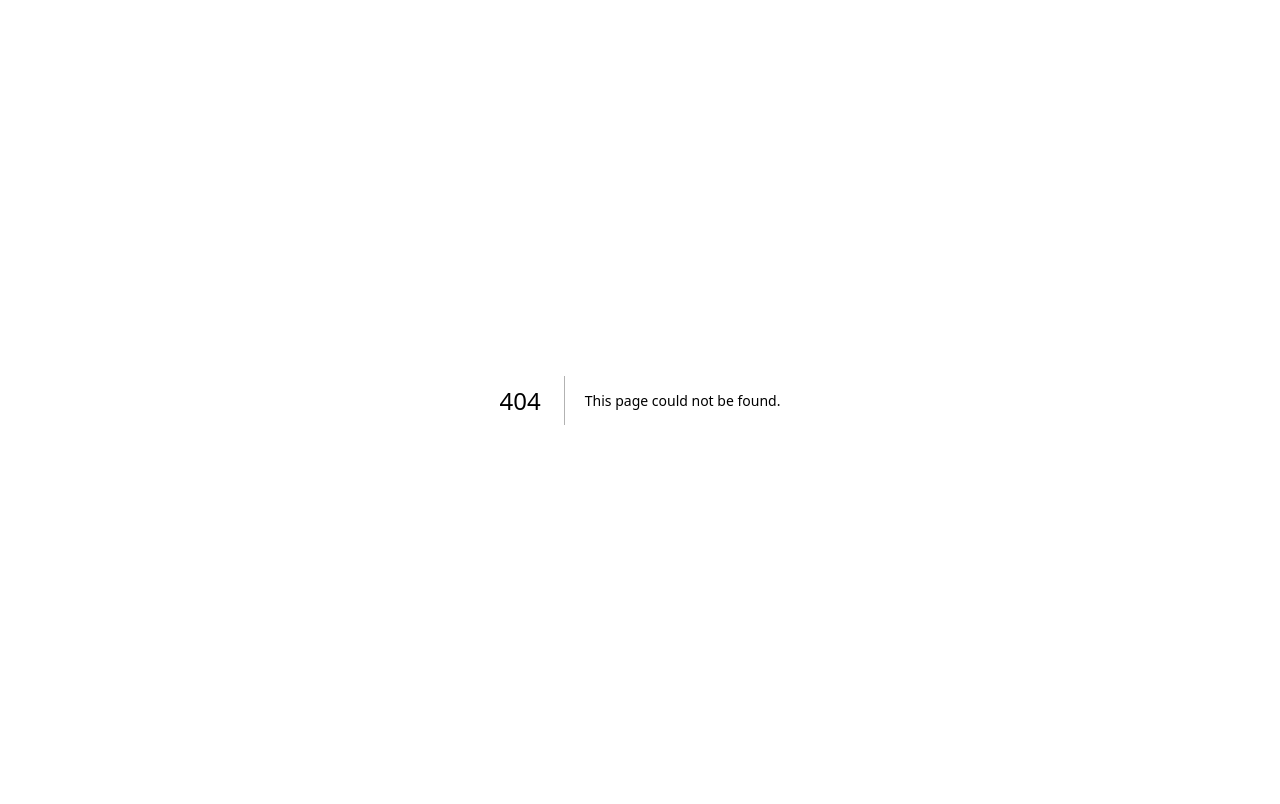
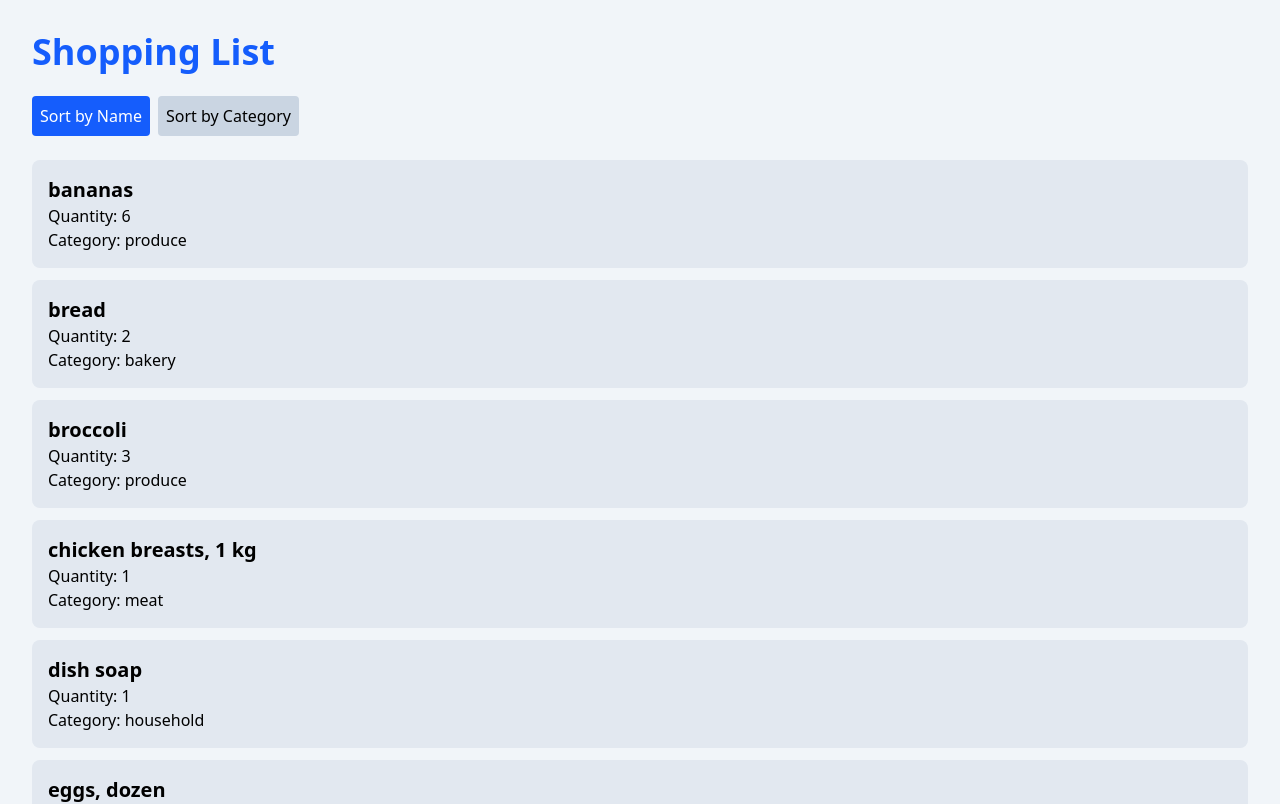
Before and after one commit to louispadillo/cprg306a-assignment, a Next.js app: page /week-6 in a window 1280 px wide. Before the commit this address had no page. Shown: the top 804 px of the page. Built offline with nearby package versions, Linux system fonts and the light colour scheme.

Commit message:
Add files via upload

```diff
--- /dev/null
+++ b/app/week-6/item-list.js
@@ -0,0 +1,68 @@
+"use client";
+
+import { useState } from "react";
+import Item from "./item";
+import items from "./items.json";
+
+export default function ItemList() {
+
+    const [sortBy, setSortBy] = useState("name");
+
+
+    const sortedItems = [...items].sort((a, b) => {
+
+        if (sortBy === "name") {
+            return a.name.localeCompare(b.name);
+        }
+
+        if (sortBy === "category") {
+            return a.category.localeCompare(b.category);
+        }
+
+        return 0;
+    });
+
+
+    return (
+        <div>
+
+            <button
+                onClick={() => setSortBy("name")}
+                className={`p-2 rounded mr-2 ${
+                    sortBy === "name"
+                    ? "bg-blue-600 text-white"
+                    : "bg-slate-300"
+                }`}
+            >
+                Sort by Name
+            </button>
+
+
+            <button
+                onClick={() => setSortBy("category")}
+                className={`p-2 rounded ${
+                    sortBy === "category"
+                    ? "bg-blue-600 text-white"
+                    : "bg-slate-300"
+                }`}
+            >
+                Sort by Category
+            </button>
+
+
+            <ul className="mt-6">
+
+                {sortedItems.map((item) => (
+                    <Item
+                        key={item.id}
+                        name={item.name}
+                        quantity={item.quantity}
+                        category={item.category}
+                    />
+                ))}
+
+            </ul>
+
+        </div>
+    );
+}
--- /dev/null
+++ b/app/week-6/item.js
@@ -0,0 +1,14 @@
+export default function Item({ name, quantity, category }) {
+    return (
+        <li className="bg-slate-200 p-4 rounded-lg mb-3">
+
+            <h2 className="text-xl font-bold">
+                {name}
+            </h2>
+
+            <p>Quantity: {quantity}</p>
+            <p>Category: {category}</p>
+
+        </li>
+    );
+}
--- /dev/null
+++ b/app/week-6/items.json
@@ -0,0 +1,74 @@
+[
+  {
+    "id": "1h2GJKH12gkHG31h1H",
+    "name": "milk, 4 L",
+    "quantity": 1,
+    "category": "dairy"
+  },
+  {
+    "id": "2KJH3k2j3H1k2J3K1H",
+    "name": "bread",
+    "quantity": 2,
+    "category": "bakery"
+  },
+  {
+    "id": "3h2KJH3k2j3H1k2J3",
+    "name": "eggs, dozen",
+    "quantity": 2,
+    "category": "dairy"
+  },
+  {
+    "id": "4k2J3K1H2GJKH12gk",
+    "name": "bananas",
+    "quantity": 6,
+    "category": "produce"
+  },
+  {
+    "id": "5H1h1H2KJH3k2j3H",
+    "name": "broccoli",
+    "quantity": 3,
+    "category": "produce"
+  },
+  {
+    "id": "6H1k2J3K1H2GJKH1",
+    "name": "chicken breasts, 1 kg",
+    "quantity": 1,
+    "category": "meat"
+  },
+  {
+    "id": "7gkHG31h1H2KJH3k",
+    "name": "pasta sauce",
+    "quantity": 3,
+    "category": "canned goods"
+  },
+  {
+    "id": "8j3H1k2J3K1H2GJK",
+    "name": "spaghetti, 454 g",
+    "quantity": 2,
+    "category": "dry goods"
+  },
+  {
+    "id": "9H12gkHG31h1H2KJ",
+    "name": "toilet paper, 12 pack",
+    "quantity": 1,
+    "category": "household"
+  },
+  {
+    "id": "10H3k2j3H1k2J3K1",
+    "name": "paper towels, 6 pack",
+    "quantity": 1,
+    "category": "household"
+  },
+  {
+    "id": "11k2J3K1H2GJKH12",
+    "name": "dish soap",
+    "quantity": 1,
+    "category": "household"
+  },
+  {
+    "id": "12GJKH12gkHG31h1",
+    "name": "hand soap",
+    "quantity": 4,
+    "category": "household"
+  }
+]
--- /dev/null
+++ b/app/week-6/page.js
@@ -0,0 +1,15 @@
+import ItemList from "./item-list";
+
+export default function Page() {
+    return (
+        <main className="min-h-screen bg-slate-100 p-8">
+
+            <h1 className="text-4xl font-bold text-blue-600 mb-6">
+                Shopping List
+            </h1>
+
+            <ItemList />
+
+        </main>
+    );
+}
```
